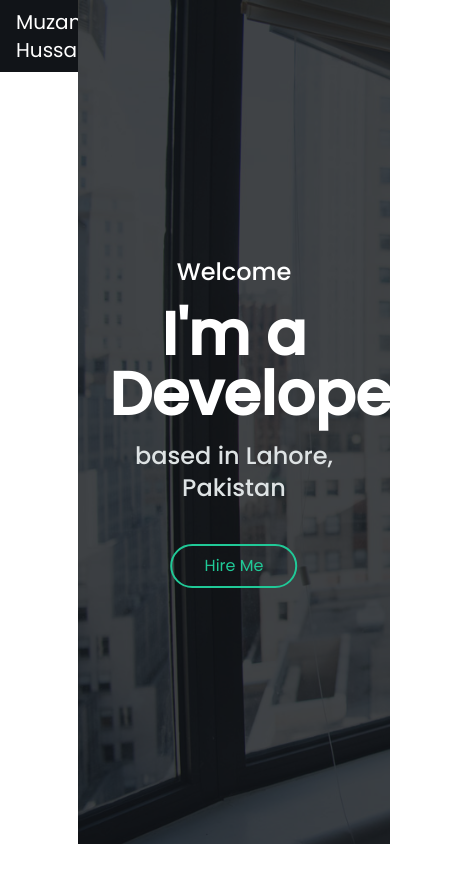
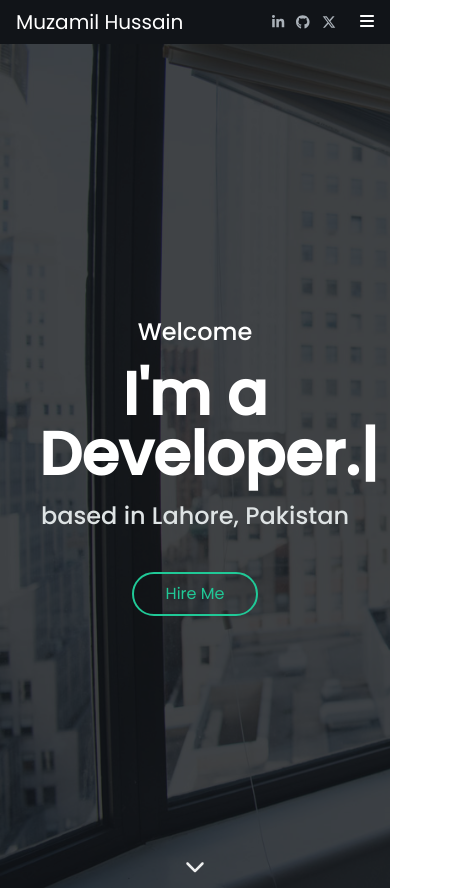
Before and after one commit to muzamil-frontend-dev/portfolio-web-app, a React (Create React App) app: page / in a window 390 px wide. Shown: the whole page, 449 px wide, since content can reach past the window. Before the commit the page ends 844 px from the top, so only its background shows below. Built offline with nearby package versions, Linux system fonts and the light colour scheme.

Commit message:
working on header and hero section styling

```diff
--- a/src/App.jsx
+++ b/src/App.jsx
@@ -4,7 +4,7 @@ import Hero from "./Hero/Hero";
 
 function App() {
   return (
-    <div className="flex">
+    <div className="sm:flex">
       <Header />
       <Hero />
     </div>
--- a/src/Header/Header.jsx
+++ b/src/Header/Header.jsx
@@ -23,21 +23,19 @@ const Header = () => {
     { name: "Contact", url: "#contact" },
   ];
   return (
-    <header className="relative w-1/5">
-      <nav className="hidden sm:block fixed w-1/5 h-full bg-black px-8 overflow-y-auto">
+    <header className="w-full sm:w-64">
+      <nav className="hidden sm:block fixed w-64 h-full bg-black px-8 overflow-y-auto">
         {/* Profile Section */}
-        <div className="mt-8">
         <Link as="/">
-            <span className="block p-2 mb-2 bg-gray rounded-full">
+          <div className="w-40 h-40 mx-auto p-2 mt-8 mb-2 bg-gray-900 rounded-full">
             <img
-                className="rounded-full"
+              className="w-full h-full rounded-full"
               src="images/profile-img.jpg"
-                alt=""
+              alt="profile"
             />
-            </span>
+          </div>
           <h1 className="text-xl text-center text-white">Muzamil Hussain</h1>
         </Link>
-        </div>
         <ul className="my-4">
           {menuItems.map((item, index) => (
             <li key={index} className="py-2 text-lg text-white text-center">
@@ -46,17 +44,17 @@ const Header = () => {
           ))}
         </ul>
         <ul className="flex justify-center items-center mb-2">
-          <li className="text-sm text-gray-2">
+          <li className="text-sm text-gray-200">
             <Link as="#">
               <FontAwesomeIcon icon={faLinkedinIn} />
             </Link>
           </li>
-          <li className="text-sm text-gray-2 mx-6">
+          <li className="text-sm text-gray-200 mx-6">
             <Link as="#">
               <FontAwesomeIcon icon={faGithub} />
             </Link>
           </li>
-          <li className="text-sm text-gray-2">
+          <li className="text-sm text-gray-200">
             <Link as="#">
               <FontAwesomeIcon icon={faXTwitter} />
             </Link>
@@ -64,24 +62,24 @@ const Header = () => {
         </ul>
       </nav>
       {/* Mobile Nav Menu view */}
-      <nav className="block sticky top-0 bg-black sm:hidden">
+      <nav className="sticky top-0 bg-black sm:hidden">
         <section className="flex justify-between items-center py-2 px-4">
           <Link to="/">
             <h1 className="text-xl text-white">Muzamil Hussain</h1>
           </Link>
           <div>
             <ul className="inline-flex mr-6">
-              <li className="text-sm text-gray-2">
+              <li className="text-sm text-gray-200">
                 <Link as="#">
                   <FontAwesomeIcon icon={faLinkedinIn} />
                 </Link>
               </li>
-              <li className="text-sm text-gray-2 mx-3">
+              <li className="text-sm text-gray-200 mx-3">
                 <Link as="#">
                   <FontAwesomeIcon icon={faGithub} />
                 </Link>
               </li>
-              <li className="text-sm text-gray-2">
+              <li className="text-sm text-gray-200">
                 <Link as="#">
                   <FontAwesomeIcon icon={faXTwitter} />
                 </Link>
--- a/src/Hero/Hero.css
+++ b/src/Hero/Hero.css
@@ -2,3 +2,19 @@
   background-image: url("/public/images/intro-bg.jpg");
   background-size: cover;
 }
+
+/* Chevron icon animation */
+.animate {
+  animation: fadeInDown 1.5s infinite;
+}
+
+@keyframes fadeInDown {
+  0% {
+    bottom: 30px;
+    opacity: 0;
+  }
+  100% {
+    bottom: 5px;
+    opacity: 1;
+  }
+}
--- a/src/Hero/Hero.jsx
+++ b/src/Hero/Hero.jsx
@@ -1,11 +1,13 @@
 import React from "react";
 import "./Hero.css";
 import { TypeAnimation } from "react-type-animation";
+import { FontAwesomeIcon } from "@fortawesome/react-fontawesome";
+import { faChevronDown } from "@fortawesome/free-solid-svg-icons";
 
 const Hero = () => {
   return (
-    <div className="w-4/5 h-dvh relative image">
-      <div className="absolute w-full h-dvh bg-black opacity-80"></div>
+    <div className="sm:w-4/5 h-screen relative image">
+      <div className="absolute w-full h-screen bg-black opacity-80 py-24"></div>
       <div className="w-4/5 h-fit absolute inset-1/2 -translate-x-1/2 -translate-y-1/2">
         <div className="text-white text-center font-medium">
           <h1 className="text-2xl">Welcome</h1>
@@ -35,6 +37,12 @@ const Hero = () => {
           </button>
         </div>
       </div>
+      <div className="w-fit absolute animate inset-x-1/2 -translate-x-1/2">
+        <FontAwesomeIcon
+          icon={faChevronDown}
+          className="text-white font-bold text-xl"
+        />
+      </div>
     </div>
   );
 };
--- a/src/index.css
+++ b/src/index.css
@@ -2,8 +2,13 @@
 @tailwind components;
 @tailwind utilities;
 
+* {
+  margin: 0;
+  padding: 0;
+  box-sizing: border-box;
+}
+
 body {
-  margin: 0;
   font-family: "Poppins", sans-serif;
   -webkit-font-smoothing: antialiased;
   -moz-osx-font-smoothing: grayscale;
```
Lines whose indentation alone changed are shown as unchanged.
